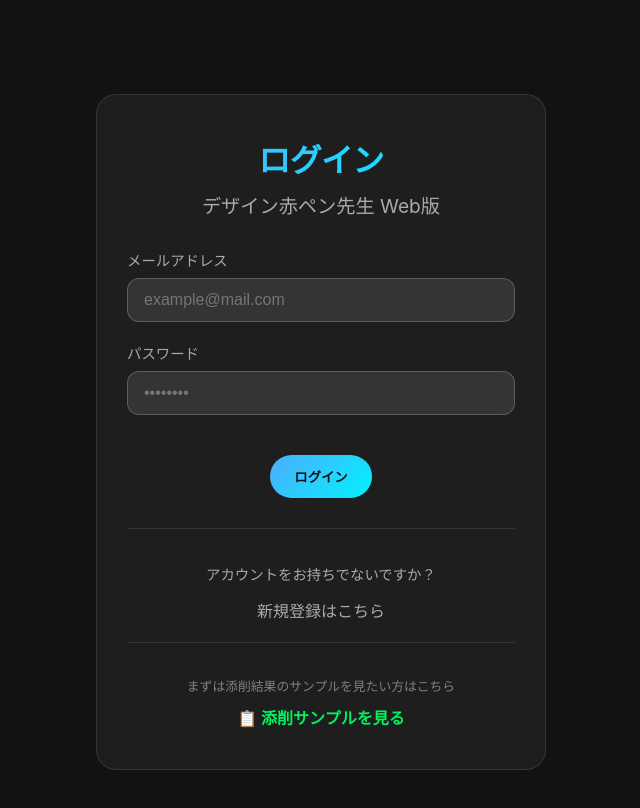
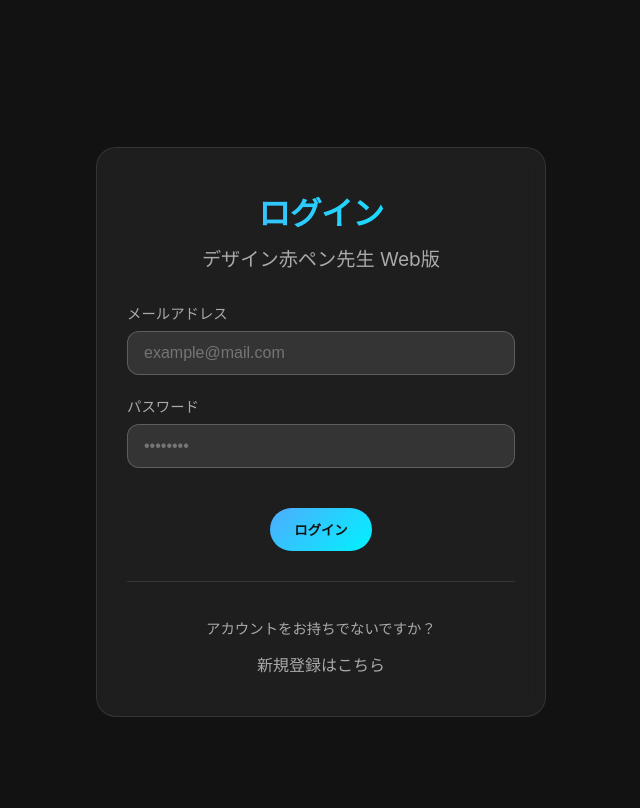
Before and after one commit to aibowtools2/design-red-pen-mentor-fixed, a React (Vite) app in the folder frontend/: page /login in a window 1280 px wide. Shown: the top 808 px of the page, without its empty margins (319-959 px from the left). Built offline with nearby package versions, Linux system fonts and the light colour scheme; no server answers.

Commit message:
Fix: Remove demo link from Login screen

```diff
--- a/frontend/src/Login.jsx
+++ b/frontend/src/Login.jsx
@@ -81,10 +81,7 @@ function Login() {
                     <p>アカウントをお持ちでないですか？</p>
                     <Link to="/signup" className="text-link">新規登録はこちら</Link>
 
-                    <div style={{ marginTop: '20px', paddingTop: '20px', borderTop: '1px solid rgba(255,255,255,0.1)' }}>
-                        <p style={{ fontSize: '0.8rem', marginBottom: '10px', opacity: 0.7 }}>まずは添削結果のサンプルを見たい方はこちら</p>
-                        <Link to="/demo" className="text-link" style={{ color: 'var(--accent-green)', fontWeight: 'bold' }}>📋 添削サンプルを見る</Link>
-                    </div>
+
                 </div>
             </div>
         </div>
```
